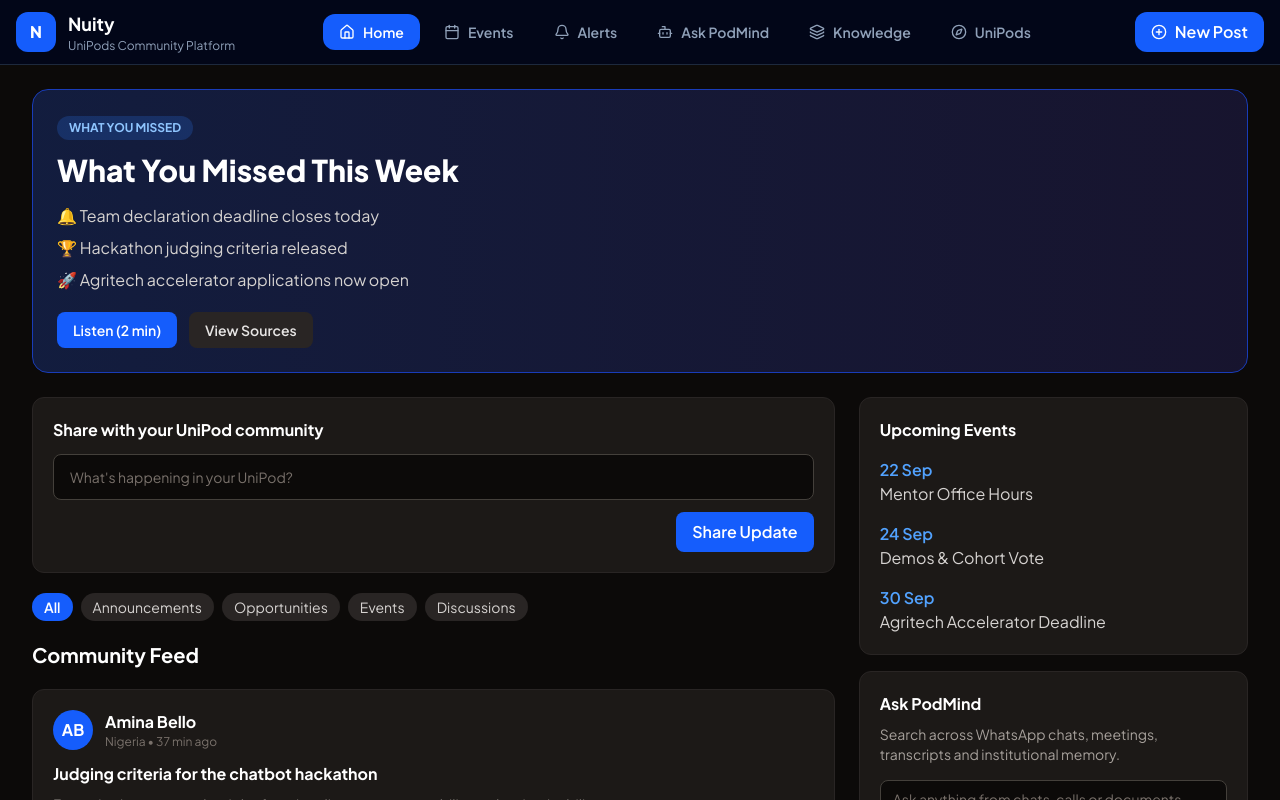
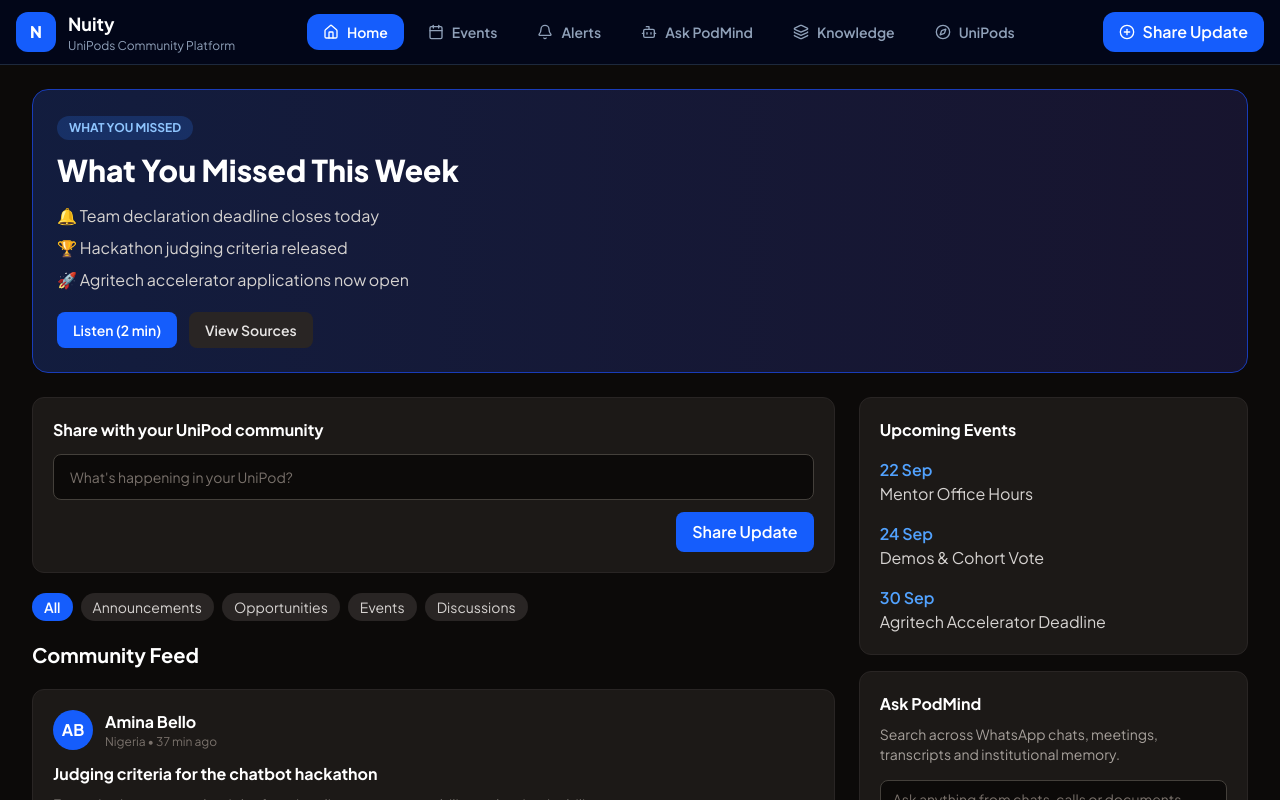
Before and after one commit to khumbomindiera-blip/Nuity, a React (Vite) app: page / in a window 1280 px wide. Shown: the top 800 px of the page. Built offline with nearby package versions, Linux system fonts and the light colour scheme.

Commit message:
Update Navbar.tsx

```diff
--- a/src/components/Navbar.tsx
+++ b/src/components/Navbar.tsx
@@ -12,6 +12,8 @@ import {
 interface NavbarProps {
   activeTab:
     | 'feed'
+    | 'events'
+    | 'alerts'
     | 'vault'
     | 'podmind'
     | 'pods'
@@ -22,6 +24,8 @@ interface NavbarProps {
   setActiveTab: (
     tab:
       | 'feed'
+      | 'events'
+      | 'alerts'
       | 'vault'
       | 'podmind'
       | 'pods'
@@ -48,12 +52,10 @@ export const Navbar: React.FC<NavbarProps> = ({
   return (
     <header className="sticky top-0 z-50 bg-slate-950 border-b border-slate-800 backdrop-blur">
       <div className="max-w-7xl mx-auto px-4">
-
         <div className="h-16 flex items-center justify-between">
 
           {/* Logo */}
           <div className="flex items-center gap-3">
-
             <div className="w-10 h-10 rounded-xl bg-blue-600 flex items-center justify-center font-black text-white">
               N
             </div>
@@ -67,11 +69,9 @@ export const Navbar: React.FC<NavbarProps> = ({
                 UniPods Community Platform
               </p>
             </div>
-
           </div>
 
-          {/* Desktop Nav */}
-
+          {/* Desktop Navigation */}
           <nav className="hidden md:flex items-center gap-2">
 
             <button
@@ -83,14 +83,16 @@ export const Navbar: React.FC<NavbarProps> = ({
             </button>
 
             <button
-              className="flex items-center gap-2 px-4 py-2 rounded-xl text-sm font-semibold text-slate-400 hover:text-white hover:bg-slate-800 transition"
+              onClick={() => setActiveTab('events')}
+              className={`flex items-center gap-2 px-4 py-2 rounded-xl text-sm font-semibold transition ${tabStyle('events')}`}
             >
               <Calendar size={16} />
               Events
             </button>
 
             <button
-              className="flex items-center gap-2 px-4 py-2 rounded-xl text-sm font-semibold text-slate-400 hover:text-white hover:bg-slate-800 transition"
+              onClick={() => setActiveTab('alerts')}
+              className={`flex items-center gap-2 px-4 py-2 rounded-xl text-sm font-semibold transition ${tabStyle('alerts')}`}
             >
               <Bell size={16} />
               Alerts
@@ -123,21 +125,19 @@ export const Navbar: React.FC<NavbarProps> = ({
           </nav>
 
           {/* Right Side */}
-
           <div className="flex items-center gap-3">
 
             <button
               onClick={onOpenCreate}
-              className="px-4 py-2 rounded-xl bg-blue-600 hover:bg-blue-500 text-white font-semibold flex items-center gap-2"
+              className="px-4 py-2 rounded-xl bg-blue-600 hover:bg-blue-500 text-white font-semibold flex items-center gap-2 transition"
             >
               <PlusCircle size={16} />
-              New Post
+              Share Update
             </button>
 
           </div>
 
         </div>
-
       </div>
     </header>
   );
```
